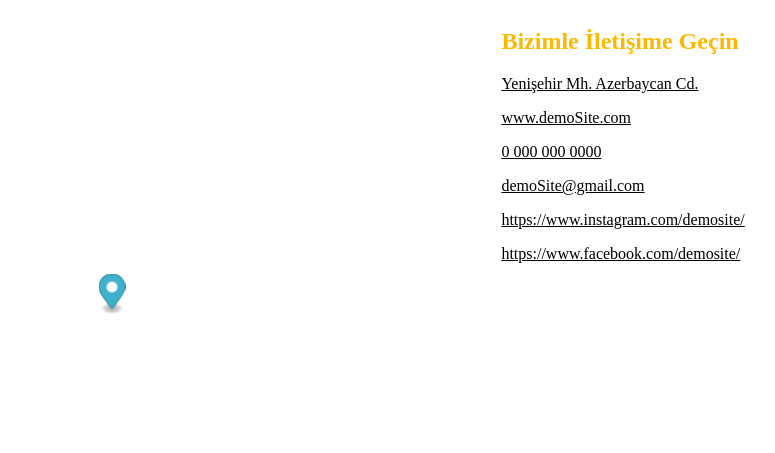
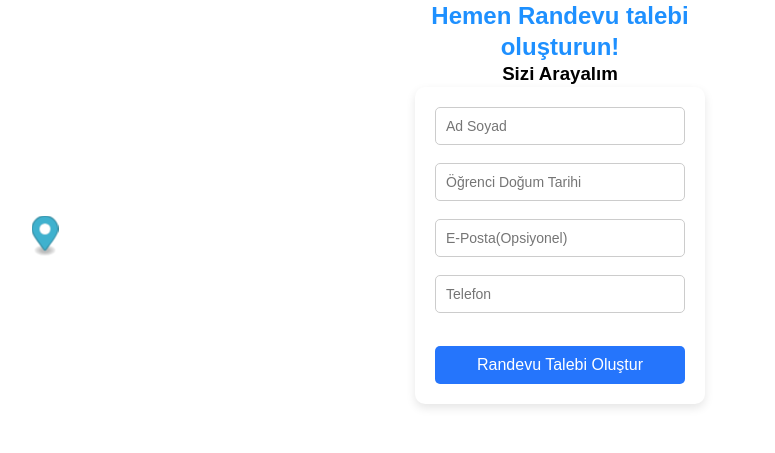
Before and after one commit to maksimalsporakademi/maksimalsporakademi.github.io, a plain HTML site: page pages/contact.html in a window 1280 px wide. Shown: the top 453 px of the page, without its empty margins (275-1050 px from the left). Drawn offline with nearby package versions, Linux system fonts and the light colour scheme; no server answers.

Commit message:
genel düzenlemeler yapıldı. email entegrasyonu proda hazırlandı

```diff
--- /dev/null
+++ b/css/contact-min.css
@@ -0,0 +1 @@
+button,input,textarea{padding:10px;transition:.3s}body{font-family:Arial,sans-serif;height:100vh;margin:0}form{background:#fff;padding:20px;border-radius:10px;box-shadow:0 4px 10px rgba(0,0,0,.1);width:250px;display:flex;flex-direction:column}h2{text-align:center;color:#333}label{font-weight:700;margin:10px 0 5px;color:#555}input,textarea{border:1px solid #ccc;border-radius:5px;font-size:14px;outline:0}input:focus,textarea:focus{border-color:#2575fc;box-shadow:0 0 5px rgba(37,117,252,.5)}textarea{resize:vertical;min-height:100px}button{margin-top:15px;background:#2575fc;color:#fff;font-size:16px;border:none;border-radius:5px;cursor:pointer}button:hover{background:#6a11cb}
--- a/pages/contact.html
+++ b/pages/contact.html
@@ -5,24 +5,54 @@
     <meta name="viewport" content="width=device-width, initial-scale=1.0">
     <title>İletişim</title>
     <link href="https://unpkg.com/maplibre-gl/dist/maplibre-gl.css" rel="stylesheet" />
+    <link href="../css/contact-min.css" rel="stylesheet"/>
     <style>
       #map {
-        height: 600px;
-        width: 60%;
+        height: 500px;
+        width: 50%;
       }
     </style>
+        <script src="https://cdn.emailjs.com/dist/email.min.js"></script>
+        <script>
+          (function(){
+            emailjs.init("FD9un--HjhA5tugh9"); // EmailJS kullanıcı ID'ni buraya ekle
+          })();
+
+          function sendMail(event) {
+            event.preventDefault(); // Sayfanın yenilenmesini engelle
+
+            emailjs.sendForm("service_3ut4pma", "template_umggvbp", "#contact-form")
+            .then(function(response) {
+                alert("Başvurunuz başarıyla gönderildi!");
+                document.getElementById("contact-form").reset();
+                }, function(error) {
+                  alert("Hata oluştu! Lütfen tekrar deneyin.");
+                  });
+         }
+        </script>
 </head>
 <body>
   <div style="display: flex;">
     <div id="map"></div>
-    <div style="margin-left: 10px;">
-      <h2 style="color: #fcb900;">Bizimle İletişime Geçin</h2>
+    <div style="margin-left: 50px;">
+      <h2 style="color: dodgerblue; text-align: center; margin-top: 0.1em; margin-bottom: 0.1em;">Hemen Randevu talebi</h2>
+      <h2 style="color: dodgerblue; text-align: center; margin-top: 0.1em; margin-bottom: 0.1em;">oluşturun!</h2>
+      <h3 style="text-align: center; margin-top: 0.1em; margin-bottom: 0.1em;">Sizi Arayalım</h3>
+
+      <form id="contact-form" onsubmit="sendMail(event)">
+          <input type="text" id="name" name="name" placeholder="Ad Soyad" required><br>
+          <input type="text" id="birthdate" name="birthdate" onfocus="this.type='date'" onblur="this.type='text'" placeholder="Öğrenci Doğum Tarihi" required><br>
+          <input type="email" id="email" name="email" placeholder="E-Posta(Opsiyonel)"><br>
+          <input type="text" id="phone" name="phone" placeholder="Telefon" required><br>
+          <button type="submit">Randevu Talebi Oluştur</button>
+      </form>
+      <!--<h2 style="color: #fcb900;">Bizimle İletişime Geçin</h2>
       <p style="text-decoration: underline;">Yenişehir Mh. Azerbaycan Cd.</p>
       <p style="text-decoration: underline;">www.demoSite.com</p>
       <p style="text-decoration: underline;">0 000 000 0000</p>
       <p style="text-decoration: underline;">demoSite@gmail.com</p>
       <p style="text-decoration: underline;">https://www.instagram.com/demosite/</p>
-      <p style="text-decoration: underline;">https://www.facebook.com/demosite/</p>
+      <p style="text-decoration: underline;">https://www.facebook.com/demosite/</p>-->
     </div>
   </div>
     <script src="https://unpkg.com/maplibre-gl/dist/maplibre-gl.js"></script>
@@ -30,13 +60,13 @@
       const map = new maplibregl.Map({
         container: 'map',
         style: 'https://api.maptiler.com/maps/streets/style.json?key=RpcOl3Q2X3iQqImG7Cmb',//'https://demotiles.maplibre.org/style.json', // Açık kaynak stil dosyası
-        center: [32.4692797, 37.8547575],
+        center: [32.476200, 37.839217],
         zoom: 15,
       });
 
       // İşaretçi ekle
       new maplibregl.Marker()
-        .setLngLat([32.4692797, 37.8547575])
+        .setLngLat([32.476200, 37.839217])
         .addTo(map);
     </script>
 </body>
```
Also changed, not shown: index.html (+13 -7 lines), assets/images/logo/facebook-logo.svg (added), assets/images/logo/instagram-logo.svg (added), assets/images/logo/twitter-logo.svg (added).
